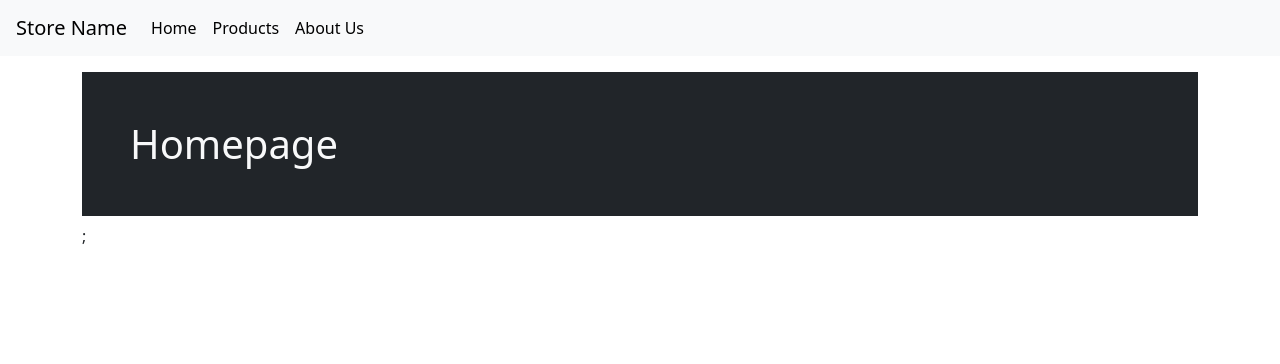
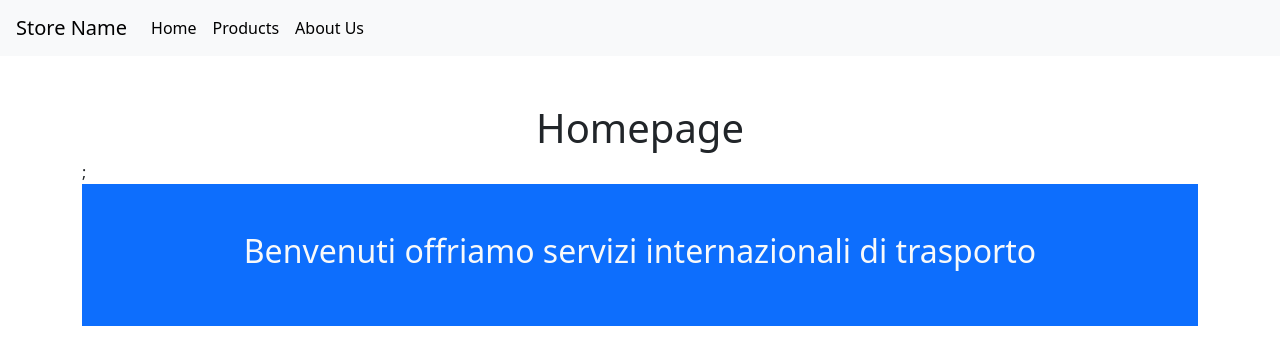
Before and after one commit to gabriele-chiocca/react-router, a React (Vite) app: page / in a window 1280 px wide. Shown: the top 364 px of the page. Built offline with nearby package versions, Linux system fonts and the light colour scheme.

Commit message:
homepage message

```diff
--- a/src/pages/AboutUsPage.jsx
+++ b/src/pages/AboutUsPage.jsx
@@ -3,7 +3,7 @@ import Header from '../components/header';
 export default function AboutUsPage() {
   return (
     <>
-      <h1 className="text-center p-5">About Us</h1>;
+      <h1 className="text-center mt-5">About Us</h1>;
       <div className="container">
         <div className="row">
           <div className="col-3">
--- a/src/pages/HomePage.jsx
+++ b/src/pages/HomePage.jsx
@@ -4,7 +4,10 @@ import Header from '../components/header';
 export default function HomePage() {
   return (
     <>
-      <h1 className="text-light bg-dark p-5">Homepage</h1>;
+      <h1 className="text-center mt-5">Homepage</h1>;
+      <div className=" text-center  text-light p-5 bg-primary">
+        <h2>Benvenuti offriamo servizi internazionali di trasporto</h2>
+      </div>
     </>
   );
 }
--- a/src/pages/ProductsPage.jsx
+++ b/src/pages/ProductsPage.jsx
@@ -3,7 +3,7 @@ import Header from '../components/header';
 export default function ProductsPage() {
   return (
     <>
-      <h1 className="text-light bg-dark p-5">Products</h1>;
+      <h1 className="text-light bg-dark mt-5">Products</h1>;
     </>
   );
 }
```
